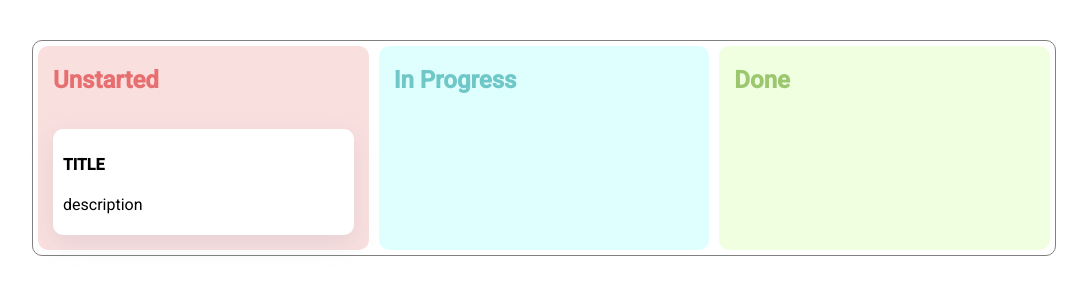
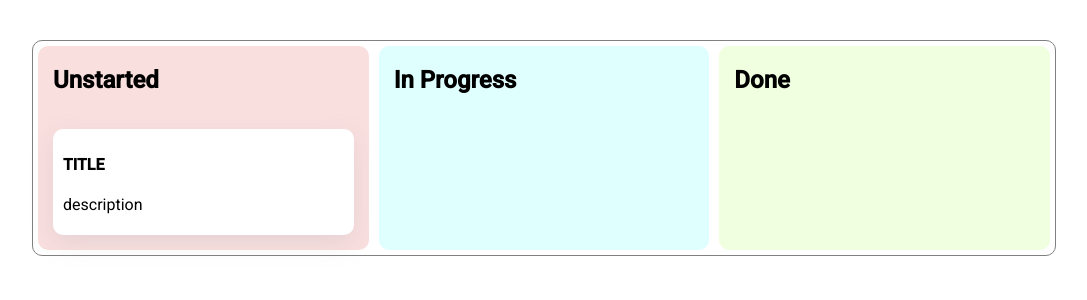
Before and after one commit to brunomonteirobonifacio/kanban-frontend, an Angular app: page / in a window 1280 px wide. Shown: the top 300 px of the page, without its empty margins (96-1183 px from the left). Built offline with nearby package versions, Linux system fonts and the light colour scheme.

Commit message:
Removidas classes específicas de cada coluna, pois as colunas virão do backend

```diff
--- a/src/app/kanban-board/kanban-board.component.css
+++ b/src/app/kanban-board/kanban-board.component.css
@@ -16,21 +16,7 @@
   padding: 0 15px;
   display: flex;
   flex-direction: column;
-}
-
-.unstarted {
-  background-color: #d6000020;
-  color: #d6000080
-}
-
-.in_progress {
-  background-color: #00ffff20;
-  color: #008f8f80;
-}
-
-.done {
-  background-color: #80ff0020;
-  color: #478f0080;
+  color: black;
 }
 
 .task_card {
--- a/src/app/kanban-board/kanban-board.component.html
+++ b/src/app/kanban-board/kanban-board.component.html
@@ -1,5 +1,5 @@
 <div class="board">
-  <div class="column unstarted">
+  <div class="column" style="background-color: #d6000020;">
     <h2>Unstarted</h2>
     <div>
       <div class="task_card">
@@ -8,10 +8,10 @@
       </div>
     </div>
   </div>
-  <div class="column in_progress">
+  <div class="column" style="background-color: #00ffff20;">
     <h2>In Progress</h2>
   </div>
-  <div class="column done">
+  <div class="column" style="background-color: #80ff0020">
     <h2>Done</h2>
   </div>
 </div>
```
